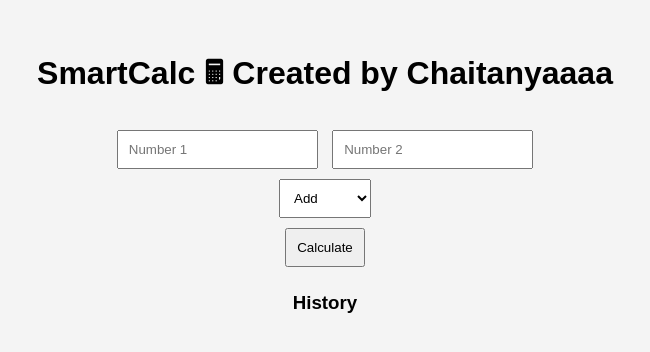
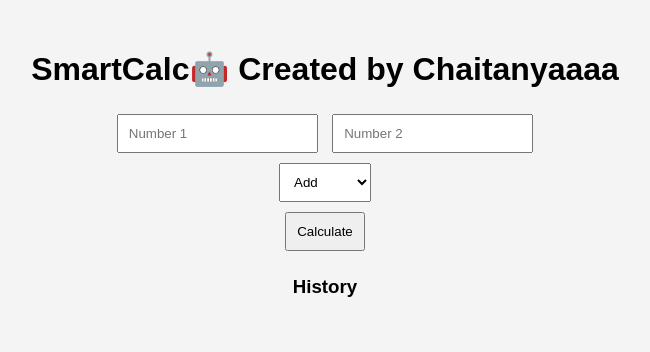
Before and after one commit to Chaitanyaa1211/SmartCalc-CI-CD, a website: page app/public/index.html in a window 1280 px wide. Shown: the whole page, without its empty margins (315-965 px from the left). Drawn offline with Linux system fonts and the light colour scheme; no server answers.

Commit message:
edited index.html

```diff
--- a/app/public/index.html
+++ b/app/public/index.html
@@ -21,7 +21,7 @@
 </head>
 <body>
 
-    <h1>SmartCalc 🖩 Created by Chaitanyaaaa</h1>
+    <h1>SmartCalc🤖 Created by Chaitanyaaaa</h1>
 
     <input type="number" id="num1" placeholder="Number 1">
     <input type="number" id="num2" placeholder="Number 2">
```
